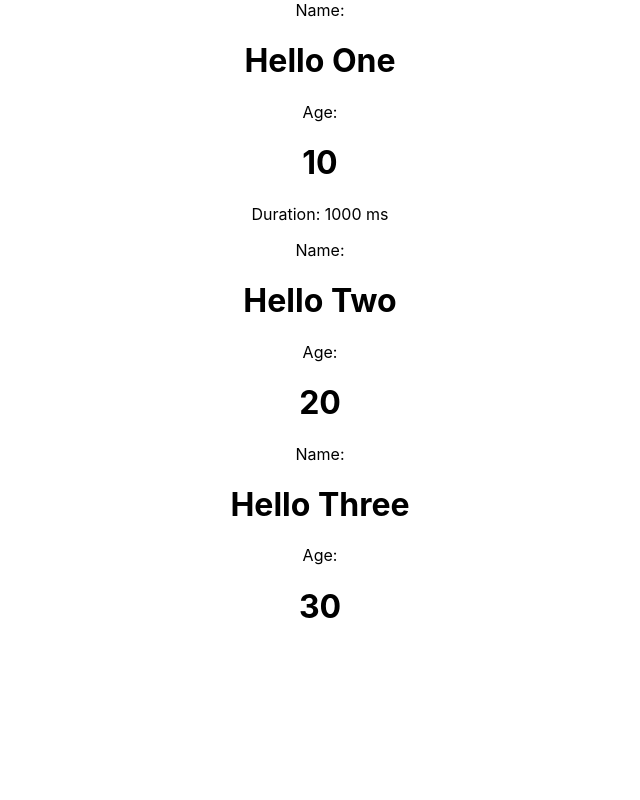
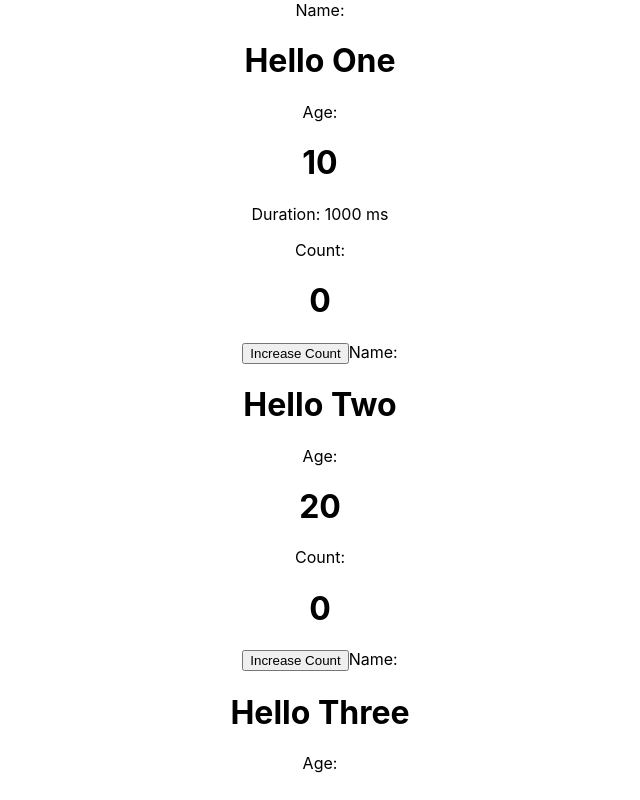
Before and after one commit to nowkung/course-nextjs, a React (Create React App) app in the folder 01-hello-react/: page / in a window 1280 px wide. Shown: the top 800 px of the page, without its empty margins (320-960 px from the left). Built offline with nearby package versions, Linux system fonts and the light colour scheme.

Commit message:
count state

```diff
--- a/01-hello-react/src/Hi.tsx
+++ b/01-hello-react/src/Hi.tsx
@@ -18,7 +18,22 @@ type Props = {
 //   );
 // }
 
-export class Hi extends React.Component<Props> {
+type State = {
+  count: number;
+};
+
+export class Hi extends React.Component<Props, State> {
+    constructor(props: Props) {
+        super(props);
+        this.state = {
+            count: 0,
+        };
+    }
+
+  increaseCount = () => {
+    this.setState((prevState) => ({ count: prevState.count + 1 }));
+  };
+
   render() {
     const { name, age, duration } = this.props;
 
@@ -31,6 +46,11 @@ export class Hi extends React.Component<Props> {
         <h1>{age}</h1>
 
         {duration && <p>Duration: {duration} ms</p>}
+
+        <label>Count:</label>
+        <h1>{this.state.count}</h1>
+
+        <button onClick={this.increaseCount}>Increase Count</button>
       </>
     );
   }
```
